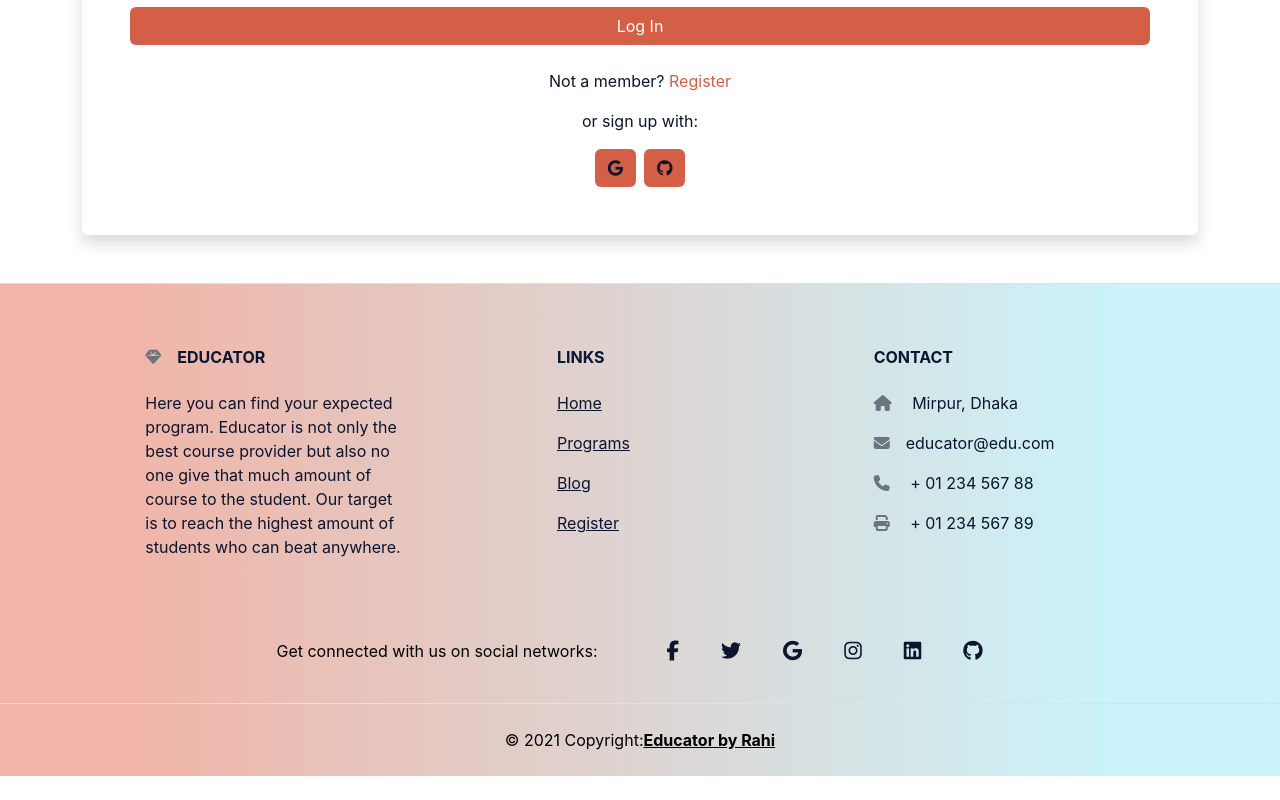
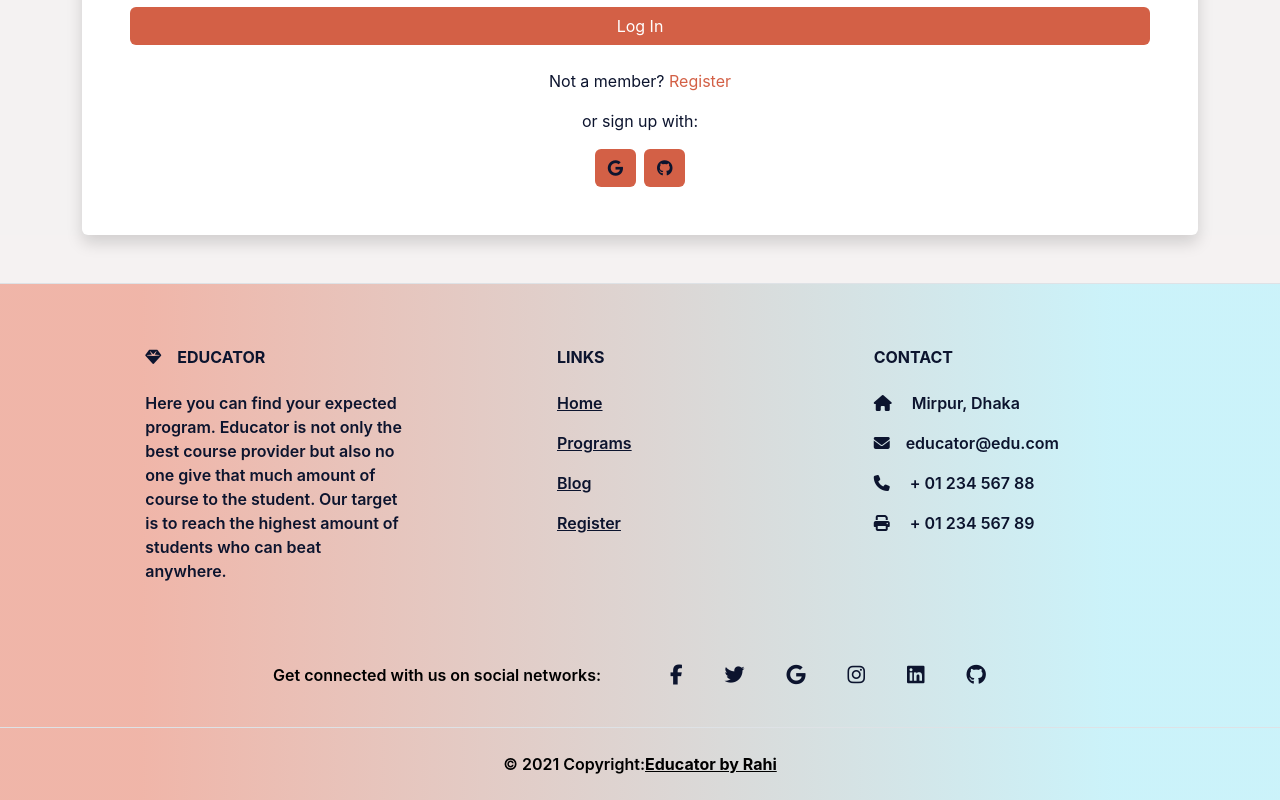
Before and after one commit to mohaimenur1/educator-client-react, a React (Create React App) app: page /login in a window 1280 px wide. Shown: the part 444-1244 px from the top of the page. Before the commit the page ends 1220 px from the top, so only its background shows below. Built offline with nearby package versions, Linux system fonts and the light colour scheme; no server answers.

Commit message:
final ui fixed

```diff
--- a/src/App.css
+++ b/src/App.css
@@ -1,5 +1,6 @@
 body {
-  color: grey;
+  background-color: rgba(238, 234, 234, 0.607);
+  color: rgb(60, 50, 50);
 }
 
 h1,
--- a/src/components/Footer/Footer.css
+++ b/src/components/Footer/Footer.css
@@ -9,6 +9,10 @@
   );
 }
 
+.bg-sub-footer {
+  background-color: rgba(238, 234, 234, 0.607);
+}
+
 .icon-text {
   color: white;
 }
--- a/src/components/Footer/Footer.js
+++ b/src/components/Footer/Footer.js
@@ -4,16 +4,16 @@ import "./Footer.css";
 
 const Footer = () => {
   return (
-    <div className="">
+    <div className="text-dark fw-semibold">
       <footer className="text-center text-lg-start bg-white text-muted">
-        <section className="d-flex justify-content-center justify-content-lg-between p-4 border-bottom"></section>
+        <section className="d-flex justify-content-center justify-content-lg-between p-4 border-bottom bg-sub-footer"></section>
 
         <section className="pt-3 bg-footer">
           <div className="container text-center text-md-start mt-5">
             <div className="row mt-3">
               <div className="col-md-3 col-lg-4 col-xl-3 mx-auto mb-4">
                 <h6 className="text-uppercase fw-bold mb-4">
-                  <i className="fas fa-gem me-3 text-secondary"></i>Educator
+                  <i className="fas fa-gem me-3 "></i>Educator
                 </h6>
                 <p className="">
                   Here you can find your expected program. Educator is not only
@@ -50,20 +50,17 @@ const Footer = () => {
               <div className="col-md-4 col-lg-3 col-xl-3 mx-auto mb-md-0 mb-4">
                 <h6 className="text-uppercase fw-bold mb-4">Contact</h6>
                 <p>
-                  <i className="fas fa-home me-3 text-secondary"></i> Mirpur,
-                  Dhaka
+                  <i className="fas fa-home me-3"></i> Mirpur, Dhaka
                 </p>
                 <p>
-                  <i className="fas fa-envelope me-3 text-secondary"></i>
+                  <i className="fas fa-envelope me-3"></i>
                   educator@edu.com
                 </p>
                 <p>
-                  <i className="fas fa-phone me-3 text-secondary"></i> + 01 234
-                  567 88
+                  <i className="fas fa-phone me-3"></i> + 01 234 567 88
                 </p>
                 <p>
-                  <i className="fas fa-print me-3 text-secondary"></i> + 01 234
-                  567 89
+                  <i className="fas fa-print me-3"></i> + 01 234 567 89
                 </p>
               </div>
             </div>
--- a/src/page/Home/Home.js
+++ b/src/page/Home/Home.js
@@ -11,7 +11,7 @@ const Home = () => {
           <span className="text-white display-2 fw-bold lh-base">
             University Program.
           </span>
-          <p className="text-white fw-bold lh-lg ">
+          <p className="text-white fw-semibold lh-lg fs-6">
             Easy to Learn any thing from the best courses with best selling tag
             courses. <br></br>The educators are well knowledge about thier
             learing and also well organised about their course structure.{" "}
@@ -32,19 +32,15 @@ const Home = () => {
 
       {/* main section */}
       <section className="flex justify-content-centera align-iitems-center mt-5 mb-4 container">
-        <h1 className="text-center mb-4 text-secondary blog-heading">
-          Visit Our Programs
-        </h1>
+        <h1 className="text-center mb-4  blog-heading">Visit Our Programs</h1>
         <div className="row">
           <div className="col-lg-6">
             <img className="img-fluid me-4" src={DetailImg} alt="" />
           </div>
           <div className="col-lg-6 d-flex flex-column justify-content-center align-items-center">
             <div className="details-section  ">
-              <h2 className="text-secondary">
-                Best Program for University Student.
-              </h2>
-              <p className="text-secondary">
+              <h2 className="">Best Program for University Student.</h2>
+              <p className="">
                 What do you think is better to receive after each lesson: a
                 lovely looking badge or important skills you can immediately put
                 into practice. There is really no magic to it
```
